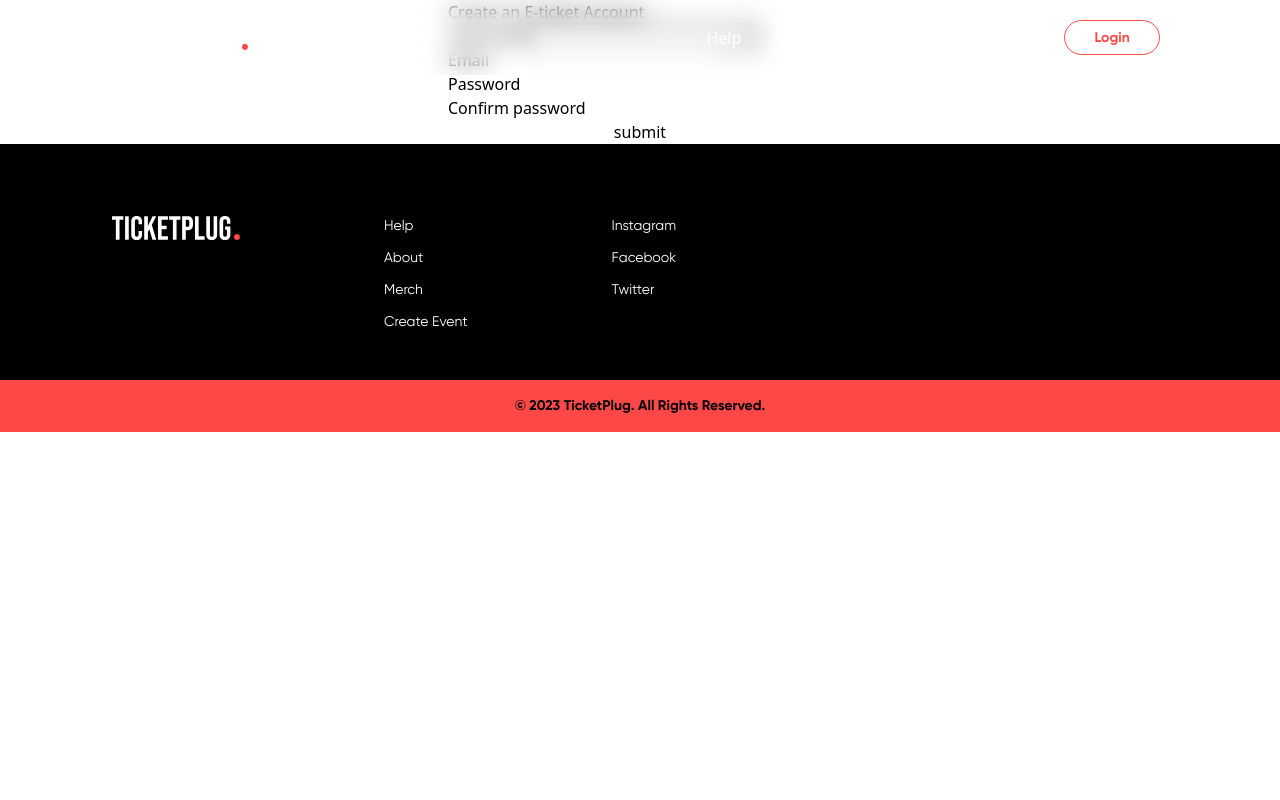
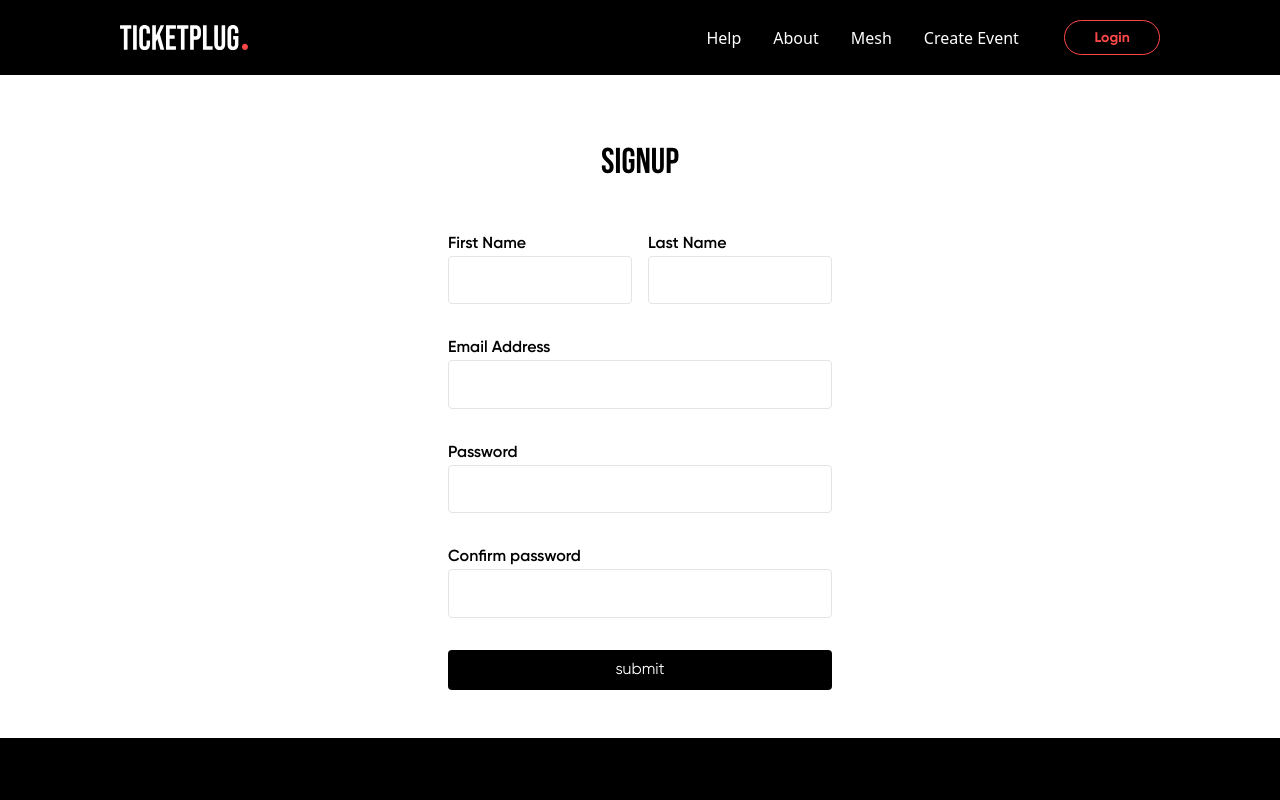
Before and after one commit to Stoneybro/TICKETPLUG, a React (Vite) app: page /register in a window 1280 px wide. Shown: the top 800 px of the page. Built offline with nearby package versions, Linux system fonts and the light colour scheme.

Commit message:
feat:added login and signup page

```diff
--- a/src/App.css
+++ b/src/App.css
@@ -16,6 +16,10 @@
   src: url('../public/fonts/gilroy/Gilroy-Medium.ttf');
 }
 @font-face {
+  font-family: 'gilroy-semibold';
+  src: url('../public/fonts/gilroy/Gilroy-SemiBold.ttf');
+}
+@font-face {
   font-family: 'BebasNeue-Regular';
   src: url('../public/fonts/gilroy/BebasNeue-Regular.ttf');
 }
--- a/src/components/Card.jsx
+++ b/src/components/Card.jsx
@@ -9,7 +9,7 @@ const Card = () => {
             <div className='text-accent text-sm font-Gilroymedium'>Friday october 8pm</div>
             <div className='flex gap-2 font-Gilroymedium text-[0.9rem]'><img src="./images/location-icon.svg" alt="" />Landmark Center,Lagos.</div>
             <div className='flex  gap-2 font-Gilroybold text-[0.9rem]'><img src="./images/ticket-icon.svg" alt="" />Free</div>
-            <Link to='ticket' className='flex justify-center'><button className='text-accent   py-[0.4rem] px-7 mt-3 text-sm rounded-3xl border-accent border-[1.5px] font-Gilroybold'>Buy Ticket</button></Link>
+            <Link to='ticket' className='flex justify-center'><button className='text-accent hover:text-white hover:bg-accent  py-[0.4rem] px-7 mt-3 text-sm rounded-3xl border-accent border-[1.5px] font-Gilroybold'>Buy Ticket</button></Link>
         </div>
         </div>
   )
--- a/src/components/Header.jsx
+++ b/src/components/Header.jsx
@@ -3,9 +3,7 @@ import Navbar from './Navbar'
 const Header = () => {
   return (
 <>
-<div className="bg-[url('../../images/Heropage.png')] bg-cover z-10 font-Gilroy ">
-
-
+<div className="bg-[url('../../images/Heropage.png')] bg-cover z-10 font-Gilroy mt-0 ">
         <div className='flex flex-col items-center pt-[calc(193px-32px)]  '>
         <img src="./images/Header-main.svg" alt="" className='max-w-[54%]' />
         <div className='text-center relative mt-32 inline w-[49%] z-10 mb-40'>
--- a/src/components/Navbar.jsx
+++ b/src/components/Navbar.jsx
@@ -1,14 +1,14 @@
 import React from 'react'
 
 import {Link} from 'react-router-dom'
-const Navbar = () => {
+const Navbar = ({bg}) => {
   const [navScroll,setNavScroll]=React.useState('')
   window.onscroll=()=>{
     setNavScroll(window.scrollY)
   }
 
   return (
-    <nav className={`w-full fixed ${navScroll>0?'bg-black':'backdrop-blur-md'}  z-50 `}>
+    <nav className={`w-full fixed ${bg?bg:navScroll>0?'bg-black':'backdrop-blur-md'}  z-50 `}>
       <div className='flex bg-inherit text-white items-center max-w-[1040.64px] mx-auto py-5 gap-x-8 leading-none   top-0 '>
 
 
@@ -20,7 +20,7 @@ const Navbar = () => {
         <Link to='/about' className='hover:text-accent transition ease-in-out duration-300'>About</Link>
         <Link to='/register' className='hover:text-accent transition ease-in-out duration-300'>Mesh</Link>
         <Link to='/login' className='hover:text-accent transition ease-in-out duration-300 '>Create Event</Link>
-        <button className='border border-[#FE4848] text-[#FE4848] py-[0.6rem] px-[1.85rem] rounded-3xl font-Gilroybold text-[0.875rem]  ml-[13px] hover:bg-accent hover:text-white transition-all duration-300 ease-in-out'><Link to='/events' >Login</Link></button>
+        <Link to='/events' ><button className='border border-[#FE4848] text-[#FE4848] py-[0.6rem] px-[1.85rem] rounded-3xl font-Gilroybold text-[0.875rem]  ml-[13px] hover:bg-accent hover:text-white transition-all duration-300 ease-in-out'>Login</button></Link>
         </div>
     </nav>
   )
--- a/src/components/PageLayout.jsx
+++ b/src/components/PageLayout.jsx
@@ -5,7 +5,7 @@ import Navbar from './Navbar'
 const PageLayout = ({children}) => {
   return (
     <>
-    <Navbar />
+    <Navbar bg='bg-black' />
     {children}
     <Footer />
     </>
--- /dev/null
+++ b/src/components/successful.jsx
@@ -0,0 +1,14 @@
+import React from 'react'
+import { Link } from 'react-router-dom'
+
+const successful = () => {
+  return (
+    <div className='flex flex-col w-96 gap-8 mt-24 h-screen '>
+        <div className='text-4xl text-center font-BebasNeuebold'>SIGNUP SUCCESSFUL</div>
+        <img src="./images/Vector.svg" alt="" className=' w-16 self-center' />
+        <div className=' font-Gilroysemibold text-center'>Please check your email to verify your account</div>
+       <Link to='/' className='w-full'><button type="submit" className='bg-black text-white rounded py-2 w-full'>Home</button></Link>
+     </div>)
+}
+
+export default successful
--- a/src/pages/Login.jsx
+++ b/src/pages/Login.jsx
@@ -2,7 +2,7 @@ import React,{useState} from 'react'
 import axios from '../api/axios'
 import {useAuth} from '../Context/Auth'
 import {useLocation,useNavigate} from 'react-router-dom'
-
+import { Link } from 'react-router-dom'
 
 const Login = () => {
   const LOGIN_URL='/login/'
@@ -24,24 +24,26 @@ const Login = () => {
       navigate(from,{replace:true})
     } catch (error) {
       if (!error?.response) {
-        setError('NO SERVER RESPONSE')
+        setError('No server response')
       }else if(error?.response===400) {
-        setError('WRONG EMAIL OR PASSWORD')
+        setError('Wrong email or password')
       }else if(error?.response===401){
-        setError('UNAUTHORIZED')
+        setError('Unauthorized')
       }else{
-        setError('LOGIN FAILED')
+        setError('Login failed')
       }
     }
   }
 
   return (
-    <div className='flex justify-center items-center'>
+    <div className='flex justify-center items-center font-Gilroy text-black  h-screen'>
 
-      <form onSubmit={handleSubmit} className='flex flex-col w-80'>
-        <h1 className='text-2xl text-center'>Sign into your account</h1>
-        {error&& <div className="error">{error}</div>}
-        <label htmlFor="email">Email</label>
+      <form onSubmit={handleSubmit} className='flex flex-col w-96 gap-8 mt-24'>
+        <h1 className='text-4xl text-center font-BebasNeuebold mb-4'>LOGIN</h1>
+        <div className='flex flex-col gap-1 relative' >
+        {error&& <div className="bg-[#FFAEAE] text-[#921A15] flex px-4 gap-3 absolute rounded font-Gilroysemibold text-sm items-center py-2 w-full -top-12"><img src="./images/warning.svg" alt="" /> {error}</div>}
+
+        <label htmlFor="email" className=' font-Gilroysemibold'>Email</label>
             <input
             id='email'
             name='email'
@@ -50,9 +52,11 @@ const Login = () => {
             autoComplete='true'
             onChange={(e)=>setEmail(e.target.value)}
             value={email}
+            className='border border-[#E4E4E4] py-[0.7rem] rounded px-4'
             />
-
-            <label htmlFor="password">Password</label>
+            </div>
+            <div className='flex flex-col gap-1'>
+            <label htmlFor="password" className=' font-Gilroysemibold'>Password</label>
             <input
             id='password'
             name='password'
@@ -61,8 +65,12 @@ const Login = () => {
             onChange={(e)=>setPassword(e.target.value)}
             value={password}
             aria-describedby="password"
+            className='border border-[#E4E4E4] py-[0.7rem] rounded px-4 '
             />
-            <button type="submit">Sign in</button>
+            <div className='text-[#949494] text-sm font-Gilroymedium mt-2'>Forgot password</div>
+         </div>
+            <button type="submit" className='bg-black text-white rounded py-2'>Login</button>
+            <div className='text-center font-Gilroysemibold'>Don't have an account? <Link to='/register' ><span className='text-accent'>Sign up</span></Link></div>
       </form>
 
     </div>
--- a/src/pages/Register.jsx
+++ b/src/pages/Register.jsx
@@ -1,5 +1,6 @@
 import React from 'react'
 import { useState,useEffect,useRef } from 'react'
+import Successful from '../components/successful';
 import axios from '../api/axios';
 const REGISTER_URL='/signup/'
 const Register = () => {
@@ -12,6 +13,10 @@ const Register = () => {
     const [name,setName]=useState('')
     const[validName,setValidName]=useState(false)
     const [nameFocus,setNameFocus]=useState('')
+
+    const [lname,setLname]=useState('')
+    const[validLname,setValidLname]=useState(false)
+    const [lnameFocus,setLnameFocus]=useState('')
 
     const [email,setEmail]=useState('')
     const[validEmail,setValidEmail]=useState(true)
@@ -28,12 +33,12 @@ const Register = () => {
 
     const [success,setSuccess]=useState(false)
 
-    useEffect(()=>{
-        nameref.current.focus()
-    },[])
+    // useEffect(()=>{
+    //     nameref.current.focus()
+    // },[])
     useEffect(()=>{
         setValidName(USER_REGEX.test(name))
-        console.log(validName);
+
     },[name])
 
     useEffect(()=>{
@@ -68,21 +73,24 @@ const Register = () => {
     }
 
   return (
-    <div className='flex justify-center items-center'>
-    {success?<h1>REGISTRATION SUCCESSFUL</h1>:
-     <div className='Register'>
+    <div className='flex justify-center items-center font-Gilroy text-black py-12'>
+    {success?<Successful />:
+     <div>
 
-     <form onSubmit={handleSubmit} className='flex flex-col w-96'>
-     {error&& <div className="error" ref={errorref}>{error}</div>}
-         <h1>Create an E-ticket Account</h1>
-         <div className='fullname'>
-         <label htmlFor="fullname">Username</label>
+     <form onSubmit={handleSubmit} className='flex flex-col w-96 gap-8 mt-24'>
+         <div className='text-4xl font-BebasNeuebold text-center mb-4'>SIGNUP</div>
+         {error&& <div ref={errorref} className="bg-[#FFAEAE] text-[#921A15] flex px-4 gap-3 absolute rounded font-Gilroysemibold text-sm items-center py-2 w-full -top-12"><img src="./images/warning.svg" alt="" /> {error}</div>}
+
+         <div className='flex justify-between gap-4'>
+
+         <div className='flex flex-col '>
+         <label htmlFor="name" className=' font-Gilroysemibold'>First Name</label>
          <input
-         ref={nameref}
+
          aria-describedby="uidnote"
          aria-invalid={validName?'false':'true'}
-         id='fullname'
-         name='fullname'
+         id='name'
+         name='name'
          type="text"
          required
          autoComplete='true'
@@ -90,13 +98,36 @@ const Register = () => {
          value={name}
          onFocus={()=>setNameFocus(true)}
          onBlur={()=>setNameFocus(false)}
+         className='border border-[#E4E4E4] py-[0.7rem] rounded px-4 w-full'
          />
          {!validName&&name&&nameFocus  && <div>sdtfyghjkljhfgdgxfcgh</div>}
 
          </div>
+         <div className='flex flex-col'>
+         <label htmlFor="lastname" className=' font-Gilroysemibold'>Last Name</label>
+         <input
+         aria-describedby="uidnote"
+         aria-invalid={validName?'false':'true'}
+         id='lastname'
+         name='lastname'
+         type="text"
+         required
+         autoComplete='true'
+         onChange={(e)=>setLname(e.target.value)}
+         value={lname}
+         onFocus={()=>setNameFocus(true)}
+         onBlur={()=>setNameFocus(false)}
+         className='border border-[#E4E4E4] py-[0.7rem] rounded px-4 w-full'
+         />
+         {!validName&&lname&&lnameFocus  && <div>sdtfyghjkljhfgdgxfcgh</div>}
 
-         <div className='email'>
-         <label htmlFor="email">Email</label>
+         </div>
+
+         </div>
+
+
+         <div className='flex flex-col'>
+         <label htmlFor="email" className=' font-Gilroysemibold'>Email Address</label>
          <input
          id='email'
          name='email'
@@ -108,12 +139,13 @@ const Register = () => {
          onFocus={()=>setEmailFocus(true)}
          onBlur={()=>setEmailFocus(false)}
          aria-invalid={validEmail?'false':'true'}
+         className='border border-[#E4E4E4] py-[0.7rem] rounded px-4'
          />
          {!validEmail&&email &&emailFocus && <div>sdtfyghjkljhfgdgxfcgh</div>}
          </div>
 
-         <div className="password">
-         <label htmlFor="password">Password</label>
+         <div className="flex flex-col">
+         <label htmlFor="password" className=' font-Gilroysemibold'>Password</label>
          <input
          id='password'
          name='password'
@@ -125,12 +157,13 @@ const Register = () => {
          onBlur={()=>setPwdFocus(false)}
          aria-describedby="password"
          aria-invalid={validPwd?'false':'true'}
+         className='border border-[#E4E4E4] py-[0.7rem] rounded px-4'
          />
          {!validPwd&&pwd &&pwdFocus && <div>sdtfyghjkljhfgdgxfcgh</div>}
          </div>
 
-         <div className="confirmpassword">
-         <label htmlFor="confirmpassword">Confirm password</label>
+         <div className="flex flex-col">
+         <label htmlFor="confirmpassword" className=' font-Gilroysemibold'>Confirm password</label>
          <input
          id='confirmpassword'
          name='confirmpassword'
@@ -138,11 +171,13 @@ const Register = () => {
          required
          onChange={(e)=>setConfirmPwd(e.target.value)}
          value={confirmpwd}
+         className='border border-[#E4E4E4] py-[0.7rem] rounded px-4'
          />
          {!validConfirmPwd&&confirmpwd  && <div>sdtfyghjkljhfgdgxfcgh</div>}
+
          </div>
 
-         <button type="submit" disabled={!validConfirmPwd ||!validEmail || !validPwd ||!validEmail || !validName?true:false }>submit</button>
+         <button type="submit" className='bg-black text-white rounded py-2' disabled={!validConfirmPwd ||!validEmail || !validPwd ||!validEmail || !validName?true:false }>submit</button>
                 </form>
  </div>}
 
--- a/tailwind.config.cjs
+++ b/tailwind.config.cjs
@@ -8,8 +8,10 @@ module.exports = {
       Gilroy: ['Gilroy-Regular','cursive'],
       Gilroybold:['Gilroy-Bold','cursive'],
       Gilroymedium:['Gilroy-Medium','cursive'],
+      Gilroysemibold:['Gilroy-SemiBold'],
       BebasNeue:['BebasNeue-Regular','cursive'],
-      BebasNeuebold:['BebasNeue-Bold','cursive']
+      BebasNeuebold:['BebasNeue-Bold','cursive'],
+
     },
     extend: {
       colors: {
```
Also changed, not shown: public/images/Vector.svg (added), public/images/warning.svg (added).
